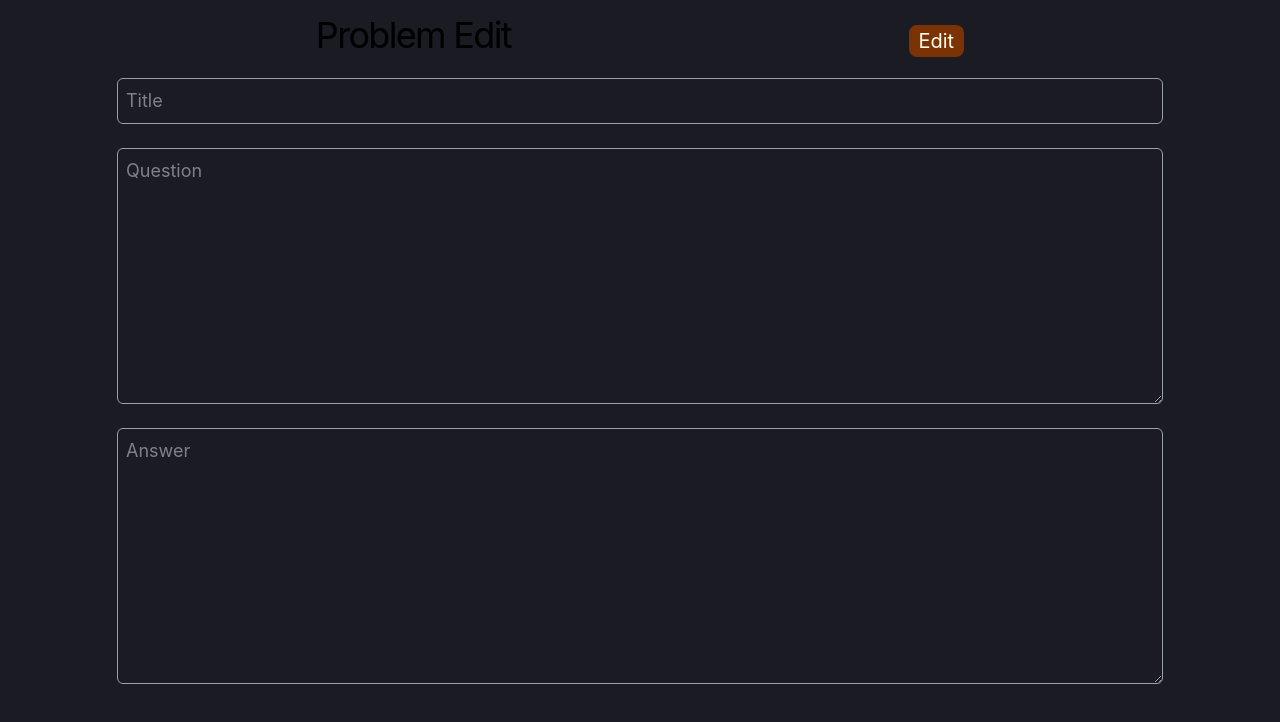
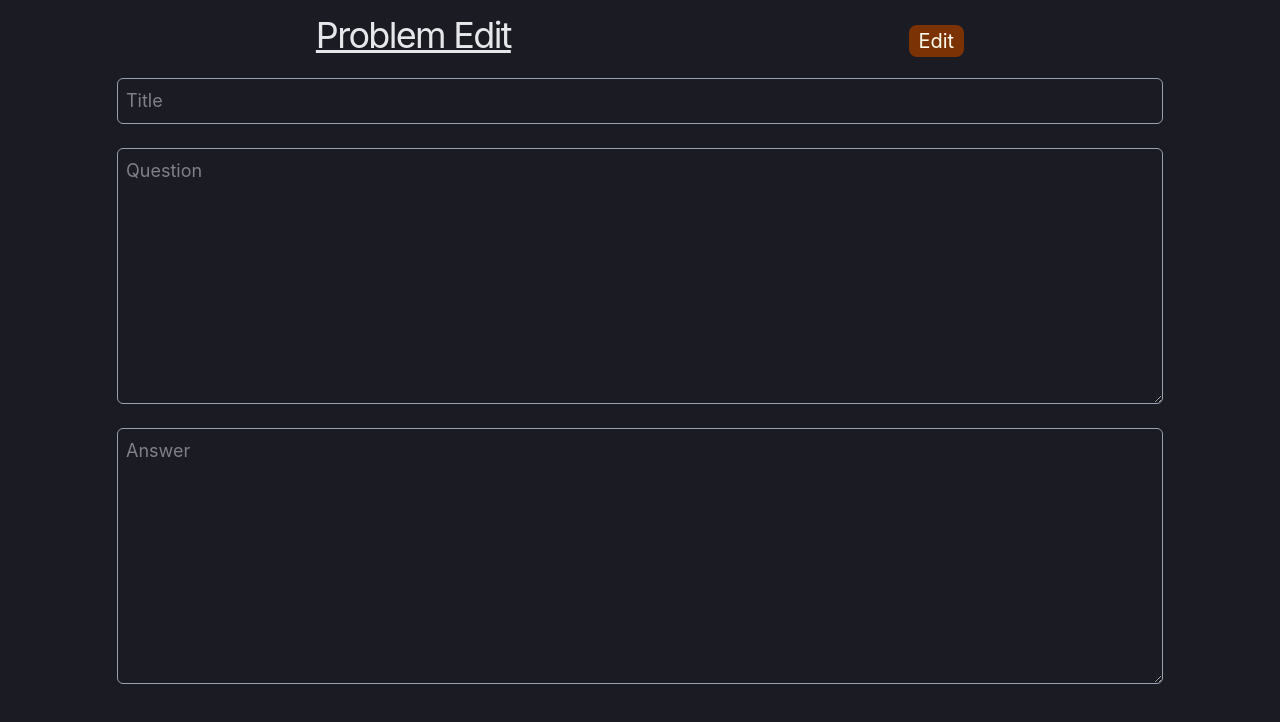
Before and after one commit to workingpoormann/Problem-Solving, a React (Vite) app: page /problem/edit/1 in a window 1280 px wide. Shown: the top 722 px of the page. Built offline with nearby package versions, Linux system fonts and the light colour scheme; no server answers.

Commit message:
whitening h1 text

```diff
--- a/src/ProblemCreate.tsx
+++ b/src/ProblemCreate.tsx
@@ -28,7 +28,7 @@ export default function ProblemCreate() {
       >
         <header className="flex justify-around items-baseline">
           <NavLink to="/">
-            <h1 className="text-xl">Problem Create</h1>
+            <h1 className="text-xl text-gray-200">Problem Create</h1>
           </NavLink>
 
           <button
--- a/src/ProblemEdit.tsx
+++ b/src/ProblemEdit.tsx
@@ -49,7 +49,9 @@ export default function ProblemEdit() {
       >
         <header className="flex justify-around items-baseline">
           <NavLink to="/">
-            <h1 className="text-xl">Problem Edit</h1>
+            <h1 className="text-xl text-gray-200 underline underline-offset-2">
+              Problem Edit
+            </h1>
           </NavLink>
 
           <button
```
